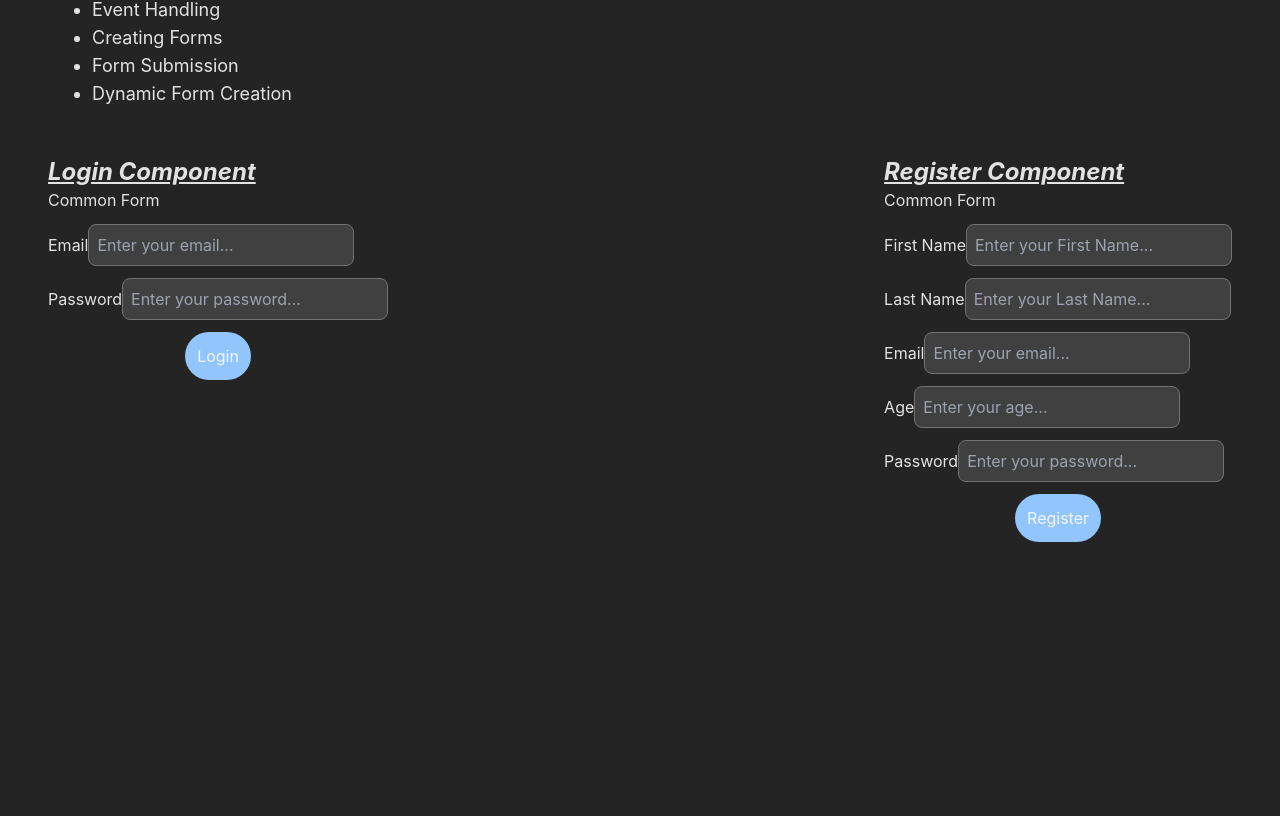
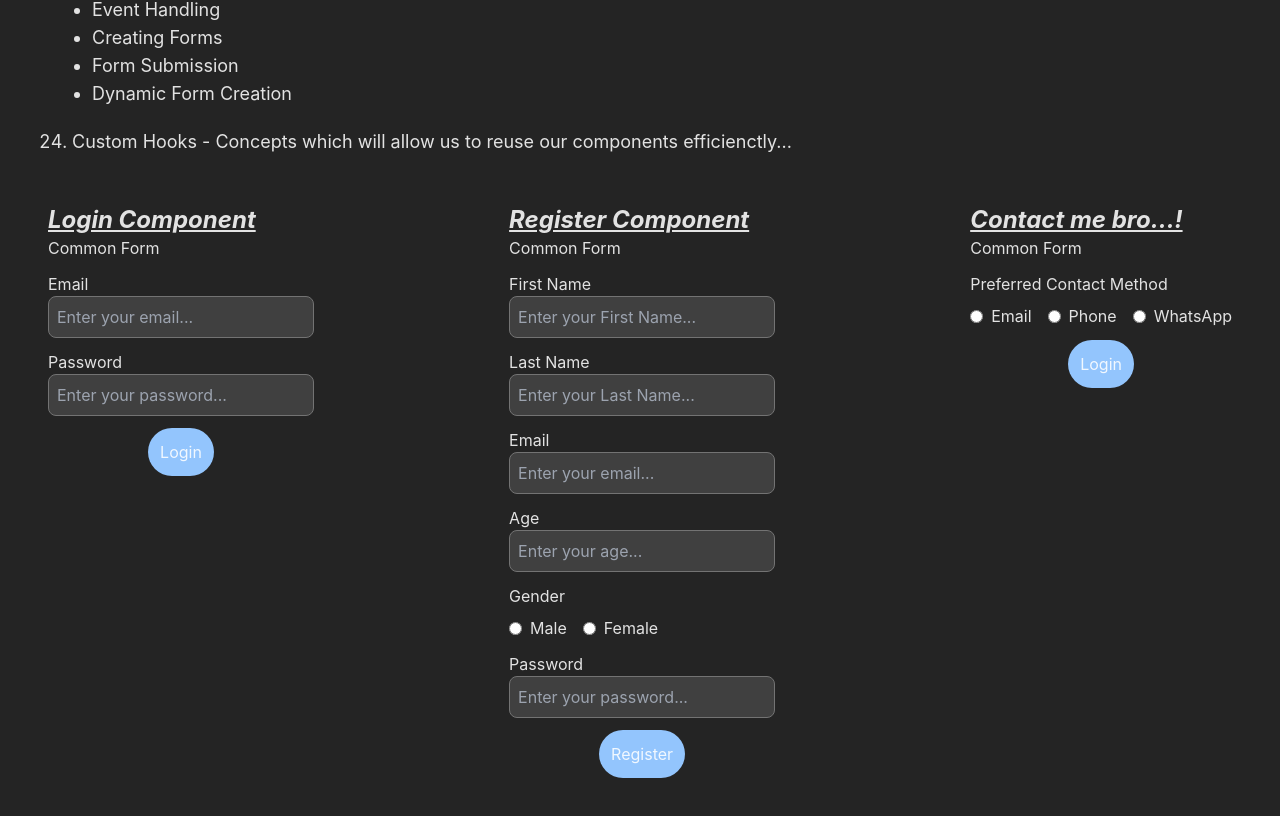
Before and after one commit to RemedyOnline/JS_ES6_Concepts, a React (Vite) app: page / in a window 1280 px wide. Shown: the part 1972-2788 px from the top of the page. Before the commit the page ends 2574 px from the top, so only its background shows below. Built offline with nearby package versions, Linux system fonts and the light colour scheme; no server answers.

Commit message:
Props is getting better bro... agya, m3y3 no d3n..!?

```diff
--- a/src/App.jsx
+++ b/src/App.jsx
@@ -20,6 +20,7 @@ import UseReducerExample2 from "./components/hooks/UseReducerGPTExample2";
 import FormComponent from "./components/forms";
 import LoginComponent from "./components/comonForm/LoginComponent";
 import RegisterComponent from "./components/comonForm/RegisterComponent";
+import ContactMeComponent from "./components/comonForm/ContactMeComponent";
 
 const dummyProductsData = ["product1", "product2", "product3"];
 
@@ -53,6 +54,7 @@ function App() {
         <div className="flex gap-5 justify-between">
           <LoginComponent />
           <RegisterComponent />
+          <ContactMeComponent />
         </div>
       </section>
     </section>
--- a/src/components/TableOfContent.jsx
+++ b/src/components/TableOfContent.jsx
@@ -92,6 +92,10 @@ const TableOfContent = () => {
           <li>Form Submission</li>
           <li>Dynamic Form Creation</li>
         </ul>
+        <li>
+          Custom Hooks - Concepts which will allow us to reuse our components
+          efficienctly...
+        </li>
       </ol>
       <section>
         <div className="apiFetchProducts"></div>
--- a/src/components/comonForm/CommonInput.jsx
+++ b/src/components/comonForm/CommonInput.jsx
@@ -10,7 +10,7 @@ const CommonInput = ({
   type,
 }) => {
   return (
-    <div className="my-3">
+    <div className="my-3 flex flex-col">
       <label htmlFor={name}>{label}</label>
       <input
         type={type || "text"}
--- /dev/null
+++ b/src/components/comonForm/CommonRadio.jsx
@@ -0,0 +1,32 @@
+import PropTypes from "prop-types";
+
+const CommonRadio = ({ name, id, label, value, checked, onChange, type }) => {
+  return (
+    <div className="flex items-center gap-2">
+      <input
+        type={type}
+        id={id}
+        name={name}
+        value={value}
+        checked={checked}
+        onChange={onChange}
+        className="cursor-pointer"
+      />
+      <label htmlFor={id} className="cursor-pointer">
+        {label}
+      </label>
+    </div>
+  );
+};
+
+CommonRadio.propTypes = {
+  name: PropTypes.string,
+  id: PropTypes.string,
+  label: PropTypes.string,
+  value: PropTypes.string,
+  checked: PropTypes.bool,
+  onChange: PropTypes.func,
+  type: PropTypes.string,
+};
+
+export default CommonRadio;
--- /dev/null
+++ b/src/components/comonForm/CommonSelect.jsx
@@ -0,0 +1,38 @@
+import PropTypes from "prop-types";
+
+const CommonSelect = ({
+  name,
+  id,
+  label,
+  value1,
+  value2,
+  onChange,
+  type,
+  option1,
+  option2,
+}) => {
+  return (
+    <div>
+      <label htmlFor={name}>{label}</label>
+      <select name={name} id={id} type={type || "radio"} onChange={onChange}>
+        <option value={value1}>{option1}</option>
+        <option value={value2}>{option2}</option>
+      </select>
+    </div>
+  );
+};
+
+export default CommonSelect;
+
+CommonSelect.propTypes = {
+  name: PropTypes.string,
+  id: PropTypes.string,
+  label: PropTypes.string,
+  value1: PropTypes.string,
+  value2: PropTypes.string,
+  option1: PropTypes.string,
+  option2: PropTypes.string,
+  option: PropTypes.string,
+  onChange: PropTypes.func,
+  type: PropTypes.select,
+};
--- /dev/null
+++ b/src/components/comonForm/ContactMeComponent.jsx
@@ -0,0 +1,37 @@
+import { useState } from "react";
+import CommonForm from ".";
+import { ContactFormElements } from "../../config/loginConfig";
+
+const initialFormValues = {
+  email: "",
+  password: "",
+};
+
+const ContactMeComponent = () => {
+  const [loginFormData, setLoginFormData] = useState(initialFormValues);
+
+  function onHandleSubmit(event) {
+    event.preventDefault();
+    console.log(loginFormData, "data....");
+    setLoginFormData(initialFormValues);
+  }
+
+  return (
+    <div>
+      <h2 className="text-2xl font-bold underline italic">
+        Contact me bro...!
+      </h2>
+      <div>
+        <CommonForm
+          formElements={ContactFormElements}
+          formData={loginFormData}
+          setFormData={setLoginFormData}
+          buttonText={"Login"}
+          onHandleSubmit={onHandleSubmit}
+        />
+      </div>
+    </div>
+  );
+};
+
+export default ContactMeComponent;
--- a/src/components/comonForm/RegisterComponent.jsx
+++ b/src/components/comonForm/RegisterComponent.jsx
@@ -6,6 +6,7 @@ const initialFormValues = {
   fName: "",
   lName: "",
   email: "",
+  gender: "",
   age: "",
   password: "",
 };
--- a/src/components/comonForm/index.jsx
+++ b/src/components/comonForm/index.jsx
@@ -1,9 +1,16 @@
 import CommonInput from "./CommonInput";
+import CommonRadio from "./CommonRadio";
 
 const formTypes = {
   INPUT: "input",
   SELECT: "select",
   TEXTAREA: "textarea",
+  CHECKBOX: "checkbox",
+  DATE: "date",
+  PASSWORD: "password",
+  FILE: "file",
+  RADIO: "radio",
+  TEL: "tel",
 };
 
 const CommonForm = ({
@@ -33,6 +40,34 @@ const CommonForm = ({
               })
             }
           />
+        );
+        break;
+      case formTypes.RADIO:
+        content = (
+          <div className="my-3">
+            <label className="block mb-2">{getCurrentFormElement.label}</label>
+            <section className="flex gap-4">
+              {getCurrentFormElement.options.map((option, index) => (
+                <CommonRadio
+                  key={`${getCurrentFormElement.id}-${index}`}
+                  name={getCurrentFormElement.name}
+                  id={`${getCurrentFormElement.id}-${index}`}
+                  label={option.label}
+                  value={option.value}
+                  checked={
+                    formData[getCurrentFormElement.name] === option.value
+                  }
+                  type={getCurrentFormElement.type}
+                  onChange={(event) =>
+                    setFormData({
+                      ...formData,
+                      [event.target.name]: event.target.value,
+                    })
+                  }
+                />
+              ))}
+            </section>
+          </div>
         );
         break;
 
--- a/src/config/loginConfig.js
+++ b/src/config/loginConfig.js
@@ -51,6 +51,17 @@ export const RegisterFormElements = [
     componentType: "input",
   },
   {
+    name: "gender",
+    id: "gender",
+    label: "Gender",
+    type: "radio",
+    componentType: "radio",
+    options: [
+      { value: "Male", label: "Male" },
+      { value: "Female", label: "Female" },
+    ],
+  },
+  {
     name: "password",
     id: "password",
     placeholder: "Enter your password...",
@@ -59,3 +70,20 @@ export const RegisterFormElements = [
     componentType: "input",
   },
 ];
+
+export const ContactFormElements = [
+  // ... other form elements ...
+  {
+    name: "preferredContact",
+    id: "preferredContact",
+    label: "Preferred Contact Method",
+    type: "radio",
+    componentType: "radio",
+    options: [
+      { value: "email", label: "Email" },
+      { value: "phone", label: "Phone" },
+      { value: "whatsapp", label: "WhatsApp" },
+    ],
+  },
+  // ... other form elements ...
+];
```
